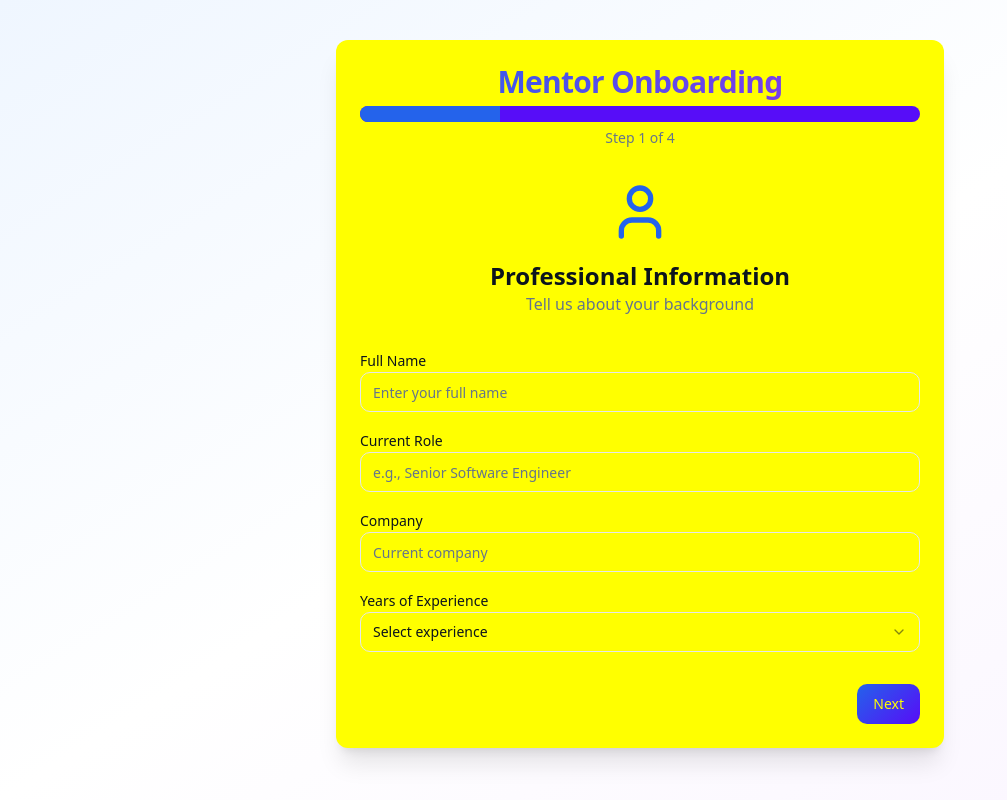
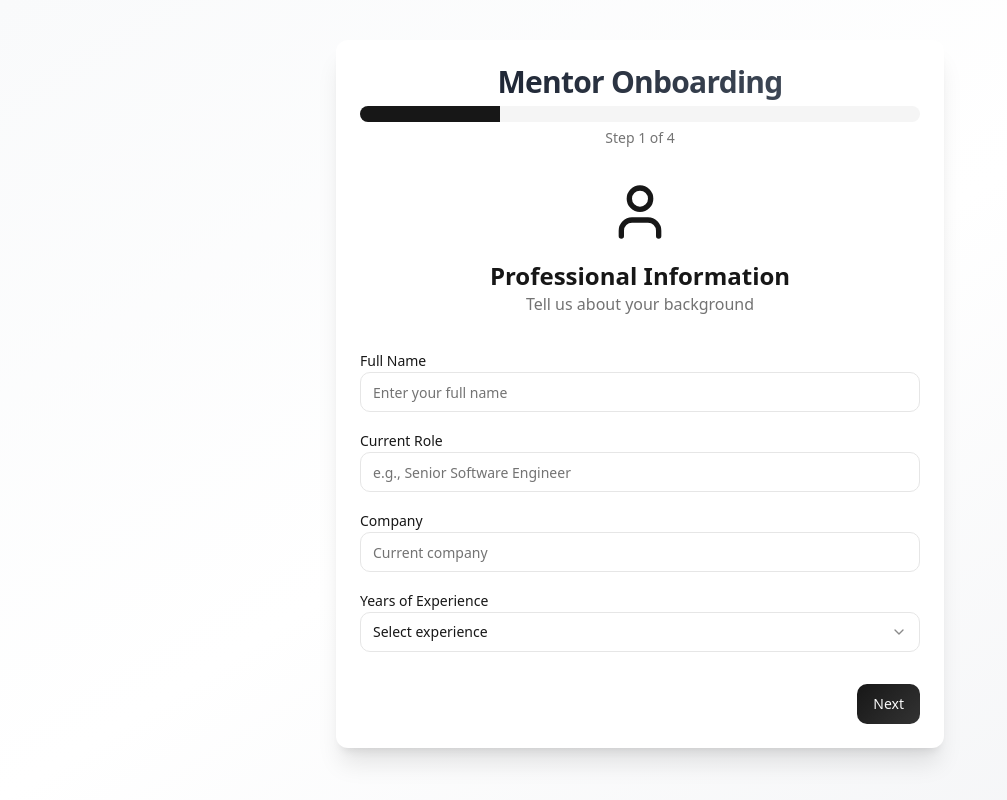
Before and after one commit to ShahArif/one4mentor, a React (Vite) app: page /onboarding/mentor in a window 1280 px wide. Shown: the whole page, without its empty margins (0-1007 px from the left). Built offline with nearby package versions, Linux system fonts and the light colour scheme.

Commit message:
Refactor color scheme to neutral, professional gray palette
Co-authored-by: arif <arif@ideas2it.com>

```diff
--- a/src/index.css
+++ b/src/index.css
@@ -8,54 +8,54 @@ All colors MUST be HSL.
 
 @layer base {
   :root {
-    /* Professional mentorship platform colors */
-    --background: 255 255 255;
-    --foreground: 210 40% 8%;
+    /* Clean white and grey professional platform colors */
+    --background: 0 0% 100%;
+    --foreground: 0 0% 9%;
 
-    --card: 255 255 255;
-    --card-foreground: 210 40% 8%;
+    --card: 0 0% 100%;
+    --card-foreground: 0 0% 9%;
 
-    --popover: 255 255 255;
-    --popover-foreground: 210 40% 8%;
+    --popover: 0 0% 100%;
+    --popover-foreground: 0 0% 9%;
 
-    /* Primary: Professional blue for trust */
-    --primary: 221 83% 53%;
-    --primary-foreground: 255 255 255;
-    --primary-glow: 221 83% 65%;
+    /* Primary: Sophisticated dark grey for elegance */
+    --primary: 0 0% 9%;
+    --primary-foreground: 0 0% 98%;
+    --primary-glow: 0 0% 20%;
 
-    /* Secondary: Elegant purple accent */
-    --secondary: 259 94% 51%;
-    --secondary-foreground: 255 255 255;
+    /* Secondary: Medium grey accent */
+    --secondary: 0 0% 96%;
+    --secondary-foreground: 0 0% 9%;
 
-    /* Muted backgrounds */
-    --muted: 220 14% 96%;
-    --muted-foreground: 215 16% 47%;
+    /* Muted backgrounds - very light grey */
+    --muted: 0 0% 96%;
+    --muted-foreground: 0 0% 45%;
 
-    /* Accent: Success green */
-    --accent: 142 76% 36%;
-    --accent-foreground: 255 255 255;
+    /* Accent: Charcoal grey */
+    --accent: 0 0% 96%;
+    --accent-foreground: 0 0% 9%;
 
-    /* Warning: Professional orange */
-    --warning: 25 95% 53%;
-    --warning-foreground: 255 255 255;
+    /* Warning: Subtle grey-orange */
+    --warning: 24 100% 50%;
+    --warning-foreground: 0 0% 98%;
 
     --destructive: 0 84% 60%;
-    --destructive-foreground: 255 255 255;
+    --destructive-foreground: 0 0% 98%;
 
-    --border: 220 13% 91%;
-    --input: 220 13% 91%;
-    --ring: 221 83% 53%;
+    --border: 0 0% 90%;
+    --input: 0 0% 90%;
+    --ring: 0 0% 9%;
 
-    /* Gradients for modern appeal */
-    --gradient-primary: linear-gradient(135deg, hsl(221 83% 53%), hsl(259 94% 51%));
-    --gradient-secondary: linear-gradient(135deg, hsl(259 94% 51%), hsl(282 100% 67%));
-    --gradient-success: linear-gradient(135deg, hsl(142 76% 36%), hsl(158 64% 52%));
-    --gradient-hero: linear-gradient(135deg, hsl(221 83% 53% / 0.1), hsl(259 94% 51% / 0.1));
+    /* Gradients for subtle elegance */
+    --gradient-primary: linear-gradient(135deg, hsl(0 0% 9%), hsl(0 0% 20%));
+    --gradient-secondary: linear-gradient(135deg, hsl(0 0% 96%), hsl(0 0% 90%));
+    --gradient-success: linear-gradient(135deg, hsl(0 0% 20%), hsl(0 0% 30%));
+    --gradient-hero: linear-gradient(135deg, hsl(0 0% 98%), hsl(0 0% 96%));
 
-    /* Shadows for depth */
-    --shadow-primary: 0 10px 30px -10px hsl(221 83% 53% / 0.3);
-    --shadow-elegant: 0 20px 40px -10px hsl(221 83% 53% / 0.15);
-    --shadow-card: 0 4px 20px -2px hsl(221 83% 53% / 0.1);
+    /* Subtle shadows for depth */
+    --shadow-primary: 0 10px 30px -10px hsl(0 0% 0% / 0.1);
+    --shadow-elegant: 0 20px 40px -10px hsl(0 0% 0% / 0.08);
+    --shadow-card: 0 4px 20px -2px hsl(0 0% 0% / 0.05);
 
     /* Animation variables */
     --transition-smooth: all 0.3s cubic-bezier(0.4, 0, 0.2, 1);
@@ -64,58 +64,51 @@ All colors MUST be HSL.
     --radius: 0.75rem;
 
     --sidebar-background: 0 0% 98%;
-
-    --sidebar-foreground: 240 5.3% 26.1%;
-
-    --sidebar-primary: 240 5.9% 10%;
-
+    --sidebar-foreground: 0 0% 9%;
+    --sidebar-primary: 0 0% 9%;
     --sidebar-primary-foreground: 0 0% 98%;
-
-    --sidebar-accent: 240 4.8% 95.9%;
-
-    --sidebar-accent-foreground: 240 5.9% 10%;
-
-    --sidebar-border: 220 13% 91%;
-
-    --sidebar-ring: 217.2 91.2% 59.8%;
+    --sidebar-accent: 0 0% 95%;
+    --sidebar-accent-foreground: 0 0% 9%;
+    --sidebar-border: 0 0% 90%;
+    --sidebar-ring: 0 0% 9%;
   }
 
   .dark {
-    --background: 222.2 84% 4.9%;
-    --foreground: 210 40% 98%;
+    --background: 0 0% 3.9%;
+    --foreground: 0 0% 98%;
 
-    --card: 222.2 84% 4.9%;
-    --card-foreground: 210 40% 98%;
+    --card: 0 0% 3.9%;
+    --card-foreground: 0 0% 98%;
 
-    --popover: 222.2 84% 4.9%;
-    --popover-foreground: 210 40% 98%;
+    --popover: 0 0% 3.9%;
+    --popover-foreground: 0 0% 98%;
 
-    --primary: 210 40% 98%;
-    --primary-foreground: 222.2 47.4% 11.2%;
+    --primary: 0 0% 98%;
+    --primary-foreground: 0 0% 9%;
 
-    --secondary: 217.2 32.6% 17.5%;
-    --secondary-foreground: 210 40% 98%;
+    --secondary: 0 0% 14.9%;
+    --secondary-foreground: 0 0% 98%;
 
-    --muted: 217.2 32.6% 17.5%;
-    --muted-foreground: 215 20.2% 65.1%;
+    --muted: 0 0% 14.9%;
+    --muted-foreground: 0 0% 63.9%;
 
-    --accent: 217.2 32.6% 17.5%;
-    --accent-foreground: 210 40% 98%;
+    --accent: 0 0% 14.9%;
+    --accent-foreground: 0 0% 98%;
 
     --destructive: 0 62.8% 30.6%;
-    --destructive-foreground: 210 40% 98%;
+    --destructive-foreground: 0 0% 98%;
 
-    --border: 217.2 32.6% 17.5%;
-    --input: 217.2 32.6% 17.5%;
-    --ring: 212.7 26.8% 83.9%;
-    --sidebar-background: 240 5.9% 10%;
-    --sidebar-foreground: 240 4.8% 95.9%;
-    --sidebar-primary: 224.3 76.3% 48%;
-    --sidebar-primary-foreground: 0 0% 100%;
-    --sidebar-accent: 240 3.7% 15.9%;
-    --sidebar-accent-foreground: 240 4.8% 95.9%;
-    --sidebar-border: 240 3.7% 15.9%;
-    --sidebar-ring: 217.2 91.2% 59.8%;
+    --border: 0 0% 14.9%;
+    --input: 0 0% 14.9%;
+    --ring: 0 0% 83.1%;
+    --sidebar-background: 0 0% 9%;
+    --sidebar-foreground: 0 0% 95%;
+    --sidebar-primary: 0 0% 98%;
+    --sidebar-primary-foreground: 0 0% 9%;
+    --sidebar-accent: 0 0% 15%;
+    --sidebar-accent-foreground: 0 0% 95%;
+    --sidebar-border: 0 0% 15%;
+    --sidebar-ring: 0 0% 83.1%;
   }
 }
 
@@ -187,6 +180,6 @@ All colors MUST be HSL.
   }
 
   .btn-gradient-secondary {
-    @apply bg-gradient-secondary text-white border-0 transition-smooth hover:scale-105;
+    @apply bg-gradient-secondary text-gray-900 border-0 transition-smooth hover:scale-105;
   }
 }
--- a/src/pages/onboarding/CandidateOnboarding.tsx
+++ b/src/pages/onboarding/CandidateOnboarding.tsx
@@ -270,11 +270,11 @@ export default function CandidateOnboarding() {
   };
 
   return (
-    <div className="min-h-screen bg-gradient-to-br from-green-50 via-white to-blue-50">
+    <div className="min-h-screen bg-gradient-to-br from-gray-50 via-white to-gray-100">
       <div className="container max-w-2xl py-10">
         <Card className="shadow-xl border-0">
           <CardHeader className="text-center pb-8">
-            <CardTitle className="text-3xl font-bold bg-gradient-to-r from-green-600 to-blue-600 bg-clip-text text-transparent">
+            <CardTitle className="text-3xl font-bold bg-gradient-to-r from-gray-900 to-gray-600 bg-clip-text text-transparent">
               Candidate Onboarding
             </CardTitle>
             <Progress value={progress} className="mt-4" />
--- a/src/pages/onboarding/MentorOnboarding.tsx
+++ b/src/pages/onboarding/MentorOnboarding.tsx
@@ -298,11 +298,11 @@ export default function MentorOnboarding() {
   };
 
   return (
-    <div className="min-h-screen bg-gradient-to-br from-blue-50 via-white to-purple-50">
+    <div className="min-h-screen bg-gradient-to-br from-gray-50 via-white to-gray-100">
       <div className="container max-w-2xl py-10">
         <Card className="shadow-xl border-0">
           <CardHeader className="text-center pb-8">
-            <CardTitle className="text-3xl font-bold bg-gradient-to-r from-blue-600 to-purple-600 bg-clip-text text-transparent">
+            <CardTitle className="text-3xl font-bold bg-gradient-to-r from-gray-900 to-gray-600 bg-clip-text text-transparent">
               Mentor Onboarding
             </CardTitle>
             <Progress value={progress} className="mt-4" />
```
Also changed, not shown: 1 other file (tests, documents, lock files or other folders).
